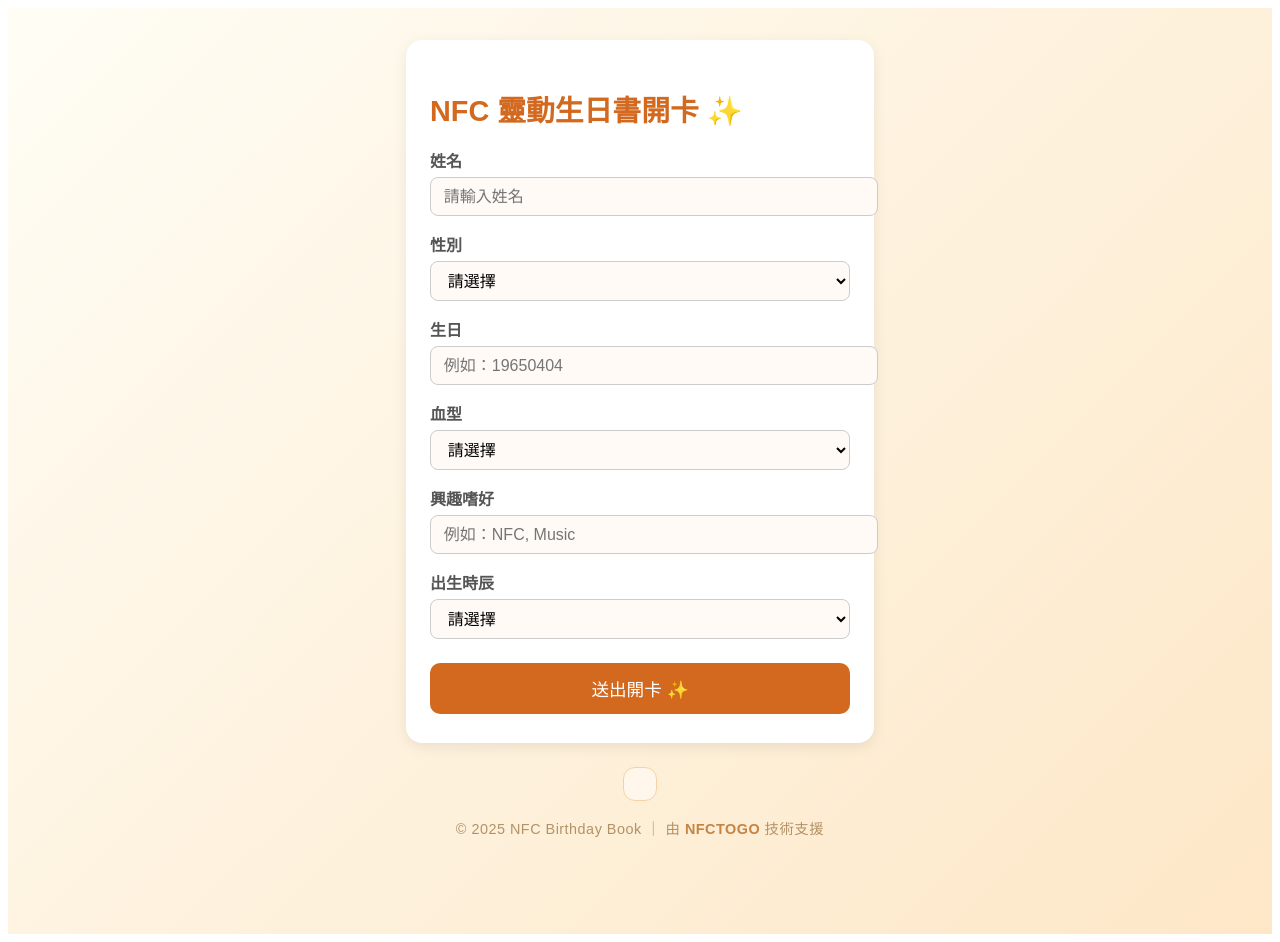
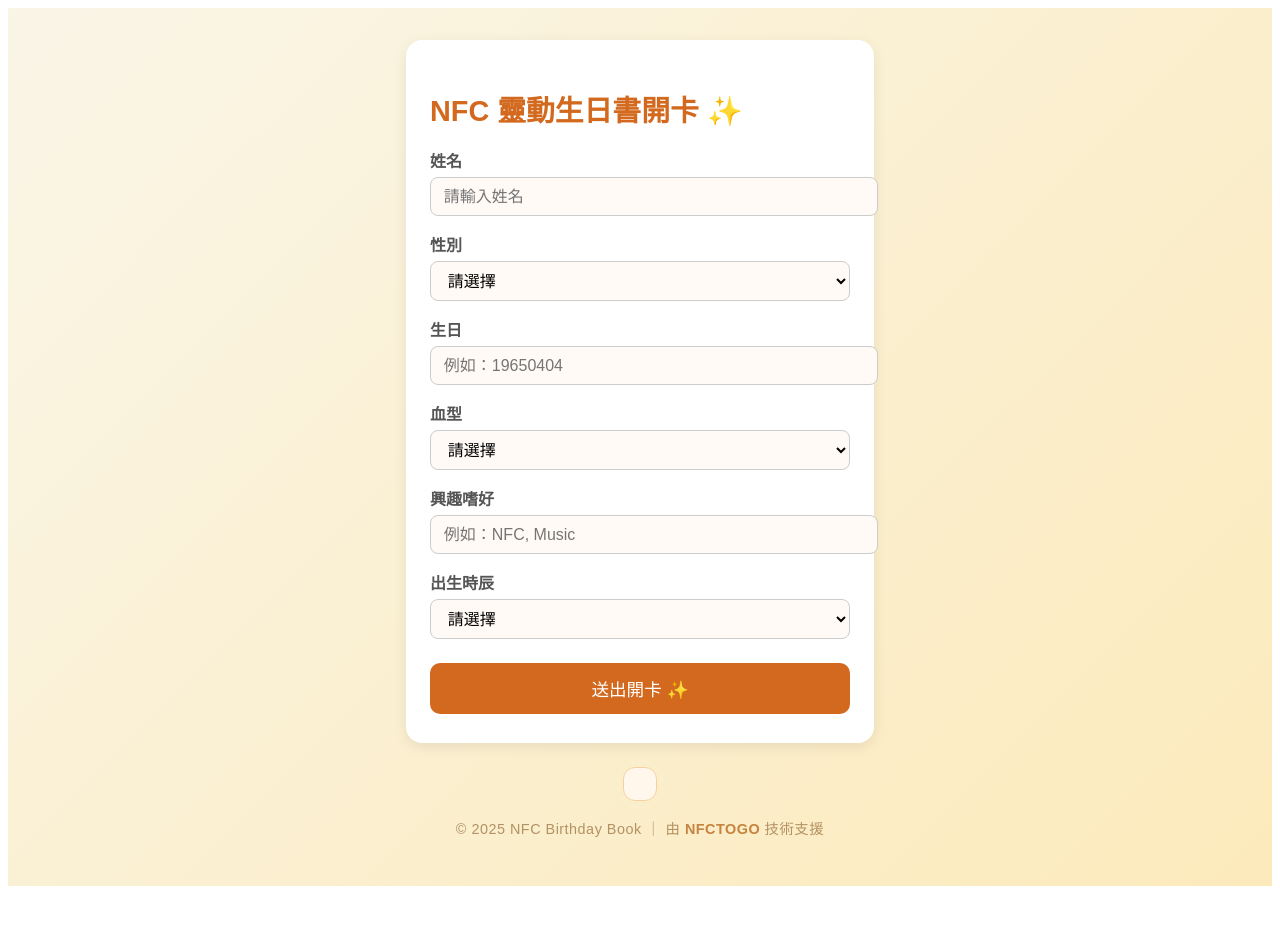
Before and after one commit to srluo/NFC-HBBK, a Next.js app: page /activate in a window 1280 px wide. After the commit the page ends 894 px from the top, so only its background shows below. Built offline with nearby package versions, Linux system fonts and the light colour scheme.

Commit message:
Update activate.module.css

```diff
--- a/pages/activate/activate.module.css
+++ b/pages/activate/activate.module.css
@@ -6,16 +6,13 @@
 
 /* ✅ 全頁容器 */
 .page {
+  font-family: "Microsoft JhengHei", "Noto Sans TC", sans-serif;
+  background: linear-gradient(135deg, #f9f5e7, #fceabb);
   min-height: 100vh;
+  padding: 2rem;
   display: flex;
   flex-direction: column;
   align-items: center;
-  justify-content: flex-start;
-  padding: 2rem 1rem 5rem;
-  background: linear-gradient(135deg, #fffdf5, #fde7c7);
-  font-family: "Microsoft JhengHei", "Noto Sans TC", sans-serif;
-  text-align: center;
-  -webkit-tap-highlight-color: transparent; /* 防止 iOS 點擊圓圈 */
 }
 
 /* 標題 */
```
